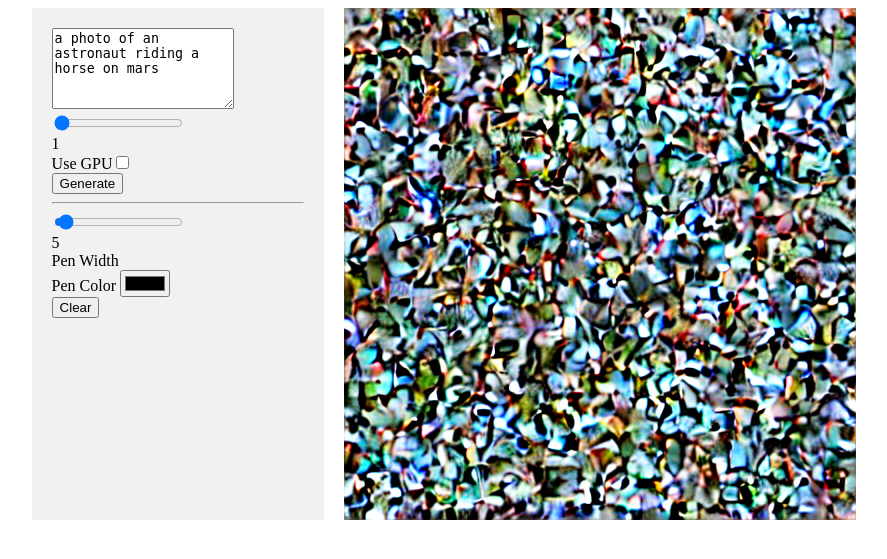
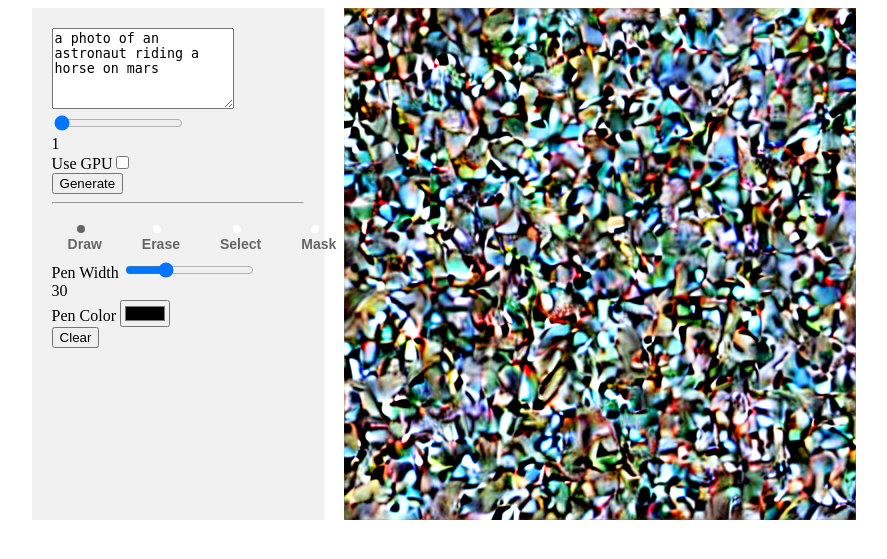
Before and after one commit to aole/Vision-Quest-Stable-Diffusion, a Flask app: page / in a window 1280 px wide. Shown: the top 559 px of the page, without its empty margins (196-1083 px from the left). Run offline with Flask 2, Linux system fonts and the light colour scheme.

Commit message:
Draw and Erase

```diff
--- a/stable_diffusion.py
+++ b/stable_diffusion.py
@@ -1,6 +1,6 @@
 # stable_diffusion.py
 
-from diffusers import StableDiffusionPipeline
+from diffusers import StableDiffusionPipeline, StableDiffusionImg2ImgPipeline
 import torch
 import tempfile
 import torch
--- a/static/css/style.css
+++ b/static/css/style.css
@@ -12,3 +12,40 @@
 #canvas {
   margin-left: 20px;
 }
+
+#mode-buttons {
+  display: flex;
+}
+
+#mode-buttons button {
+  border: none;
+  background: transparent;
+  color: #666;
+  font-size: 14px;
+  font-weight: bold;
+  padding: 8px 16px;
+  margin: 0 8px 0 0;
+  cursor: pointer;
+  outline: none;
+}
+
+#mode-buttons button:active,
+#mode-buttons button:focus {
+  background: #ddd;
+  color: #333;
+}
+
+#mode-buttons button:before {
+  content: '';
+  display: inline-block;
+  width: 8px;
+  height: 8px;
+  border-radius: 50%;
+  background: #fff;
+  margin-right: 8px;
+  vertical-align: middle;
+}
+
+#mode-buttons button.active:before {
+  background: #666;
+}
--- a/static/js/script.js
+++ b/static/js/script.js
@@ -1,11 +1,13 @@
 $(document).ready(function() {
+	var cacheBustingParam = Date.now();
+
   // Create a new image object and set its src property
   var img = new Image();
-  img.src = '/static/images/image.png';
+  img.src = '/static/images/image.png?v=' + cacheBustingParam;
 
   // Get the canvas element and its context
   var canvas = $('#canvas')[0];
-  var ctx = canvas.getContext('2d');
+  var ctx = canvas.getContext('2d', { alpha: true });
 
   // Draw the image on the canvas when it finishes loading
   img.onload = function() {
@@ -13,15 +15,17 @@ $(document).ready(function() {
   }
 
   // Set up the temporary image
-  var tempCanvas = document.createElement('canvas');
-  tempCanvas.width = canvas.width;
-  tempCanvas.height = canvas.height;
-  var tempCtx = tempCanvas.getContext('2d');
+  // var tempCanvas = document.createElement('canvas');
+  var tempCanvas = new OffscreenCanvas(512, 512);
+  //tempCanvas.width = canvas.width;
+  //tempCanvas.height = canvas.height;
+  var tempCtx = tempCanvas.getContext('2d', { alpha: true });
+  // tempCtx.fillRect(0, 0, 512, 512);
 
   var previousX, previousY;
 
   // Set the pen width to the value of the pen-width slider
-  tempCtx.lineWidth = $('[name=pen-width]').val();
+  var lineWidth = $('[name=pen-width]').val();
 
   // Update the pen-width value display
   $('#pen-width-value').html($('[name=pen-width]').val());
@@ -38,7 +42,7 @@ $(document).ready(function() {
   // Set up an input event handler for the pen-width slider
   $('[name=pen-width]').on('input', function(event) {
     // Set the pen width to the value of the pen-width slider
-    tempCtx.lineWidth = $(this).val();
+    lineWidth = $(this).val();
     // Update the pen-width value display
     $('#pen-width-value').html($(this).val());
   });
@@ -63,23 +67,37 @@ $(document).ready(function() {
       var distance = Math.sqrt(dx * dx + dy * dy);
 
       // Calculate the number of intermediate points to draw
-      var steps = distance / (tempCtx.lineWidth / 2);
+      var steps = Math.max(Math.abs(dx), Math.abs(dy)); //distance / (tempCtx.lineWidth / 2);
 
       // Calculate the x and y increments for each intermediate point
       var xIncrement = dx / steps;
       var yIncrement = dy / steps;
 
-      // Draw intermediate points between the current and previous cursor positions
+	  if ($('#draw-button').hasClass('active')) { // Left mouse button in draw mode
+		tempCtx.globalCompositeOperation = "source-over";
+		// tempCtx.fillStyle = "rgba(0, 0, 200, 0.1)";
+		// Draw a line between the current and previous cursor positions
 		  for (var i = 0; i < steps; i++) {
 			tempCtx.beginPath();
-        tempCtx.arc(previousX + xIncrement * i, previousY + yIncrement * i, tempCtx.lineWidth / 2, 0, 2 * Math.PI);
+			tempCtx.arc(previousX + xIncrement * i, previousY + yIncrement * i, lineWidth / 2, 0, 2 * Math.PI);
 			tempCtx.fill();
 		  }
-
+	  }
+	  else if ($('#erase-button').hasClass('active')) { // Left mouse button in erase mode
+		tempCtx.globalCompositeOperation = "destination-out";
+		// tempCtx.fillStyle = "rgba(0, 0, 0, 1)"; // Use a transparent color to erase
+		// Erase a line between the current and previous cursor positions
+		  for (var i = 0; i < steps; i++) {
+			tempCtx.beginPath();
+			tempCtx.arc(previousX + xIncrement * i, previousY + yIncrement * i, lineWidth / 2, 0, 2 * Math.PI);
+			tempCtx.fill();
+		  }
+	  }
       // Save the current cursor position as the previous position
       previousX = x;
       previousY = y;
 
+      ctx.drawImage(img, 0, 0);
       // Draw the temporary image on top of the canvas
       ctx.drawImage(tempCanvas, 0, 0);
     }
@@ -88,15 +106,32 @@ $(document).ready(function() {
   // Set up the mouseup event handler
   canvas.addEventListener('mouseup', function(event) {
     if (event.button === 0) { // Only stop drawing if the left mouse button is released
-      tempCtx.closePath();
+      // tempCtx.closePath();
     }
   });
+
+  // Set up the click event handler for the mode buttons
+$('#mode-buttons button').click(function(event) {
+  // Remove the active class from all buttons
+  $('#mode-buttons button').toggleClass('active', false);
+  // Add the active class to the clicked button
+  $(this).toggleClass('active', true);
+});
+
 	$('#clear-button').click(function() {
+		// Create a new image object
+		var img = new Image();
+		img.src = '/static/images/image.png';
+
+		// When the image finishes loading, redraw it on the canvas
+		img.onload = function() {
 		// Clear the temporary image
 		tempCtx.clearRect(0, 0, tempCanvas.width, tempCanvas.height);
 		// Redraw the original image on the canvas
 		ctx.drawImage(img, 0, 0);
+		}
 	});
+
 
   $('#form').submit(function(event) {
     event.preventDefault();
--- a/templates/index.html
+++ b/templates/index.html
@@ -17,10 +17,17 @@
           <button type="submit">Generate</button>
         </form>
         <HR>
+		<!-- Add four toggle buttons to the panel -->
+<div id="mode-buttons">
+  <button id="draw-button" type="button" class="active">Draw</button>
+  <button id="erase-button" type="button">Erase</button>
+  <button id="select-button" type="button">Select</button>
+  <button id="mask-button" type="button">Mask</button>
+</div>
         <div class="slider-container">
-          <input type="range" name="pen-width" min="1" max="100" value="5">
-          <div id="pen-width-value">5</div>
           <label for="pen-width">Pen Width</label>
+          <input type="range" name="pen-width" min="1" max="100" value="30">
+          <div id="pen-width-value">30</div>
         </div>
         <div class="color-picker-container">
           <label for="color-picker">Pen Color</label>
```
Also changed, not shown: static/images/image.png. Lines whose indentation alone changed are shown as unchanged.
